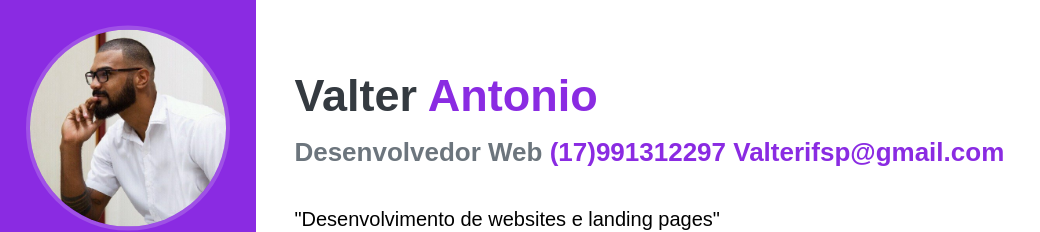
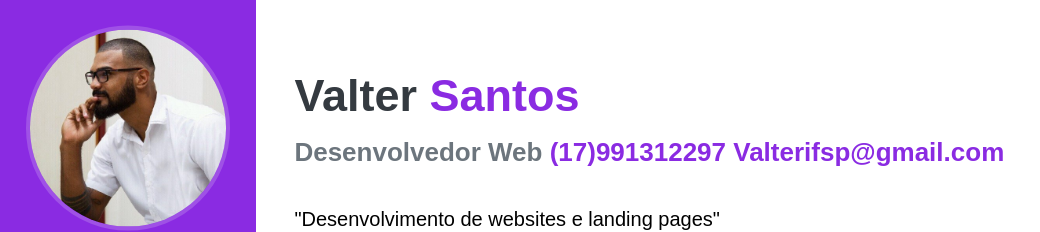
Before and after one commit to Valtersystem/SystemPortfolio-, a plain HTML site: page index.html in a window 1280 px wide. Shown: the part 197-429 px from the top of the page, without its empty margins (0-1040 px from the left). Drawn offline with Linux system fonts and the light colour scheme; a web font is replaced by a local one.

Commit message:
Update index.html

```diff
--- a/index.html
+++ b/index.html
@@ -31,7 +31,7 @@
         <div class="content">
 
             <section class="descricao">
-                <h2>Valter <span>Antonio</span></h2>
+                <h2>Valter <span>Santos</span></h2>
                 <h3> Desenvolvedor Web <span>(17)991312297 Valterifsp@gmail.com</span></h3>
                 <p>"Desenvolvimento de websites e landing pages"</p>
 
```
